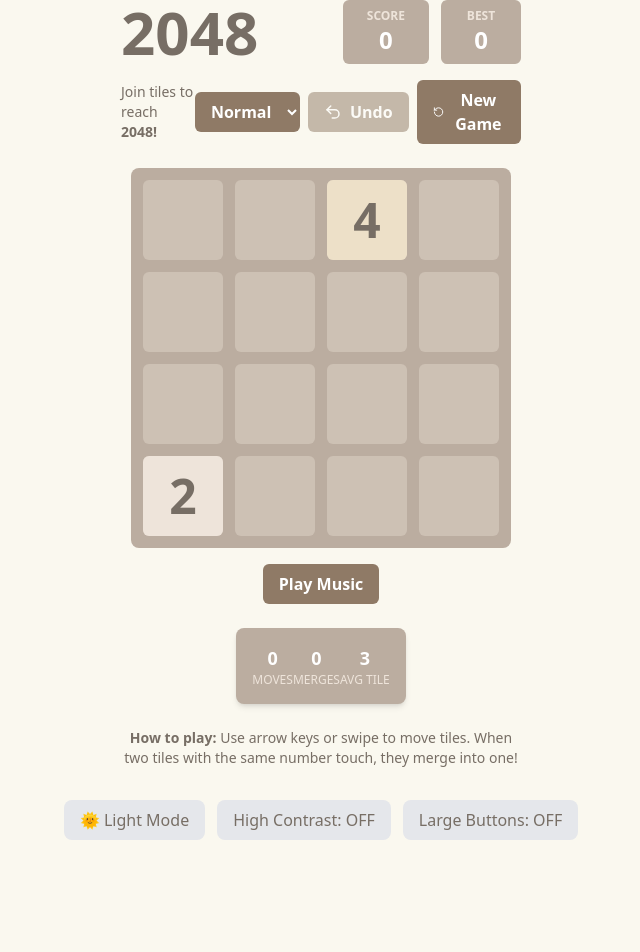
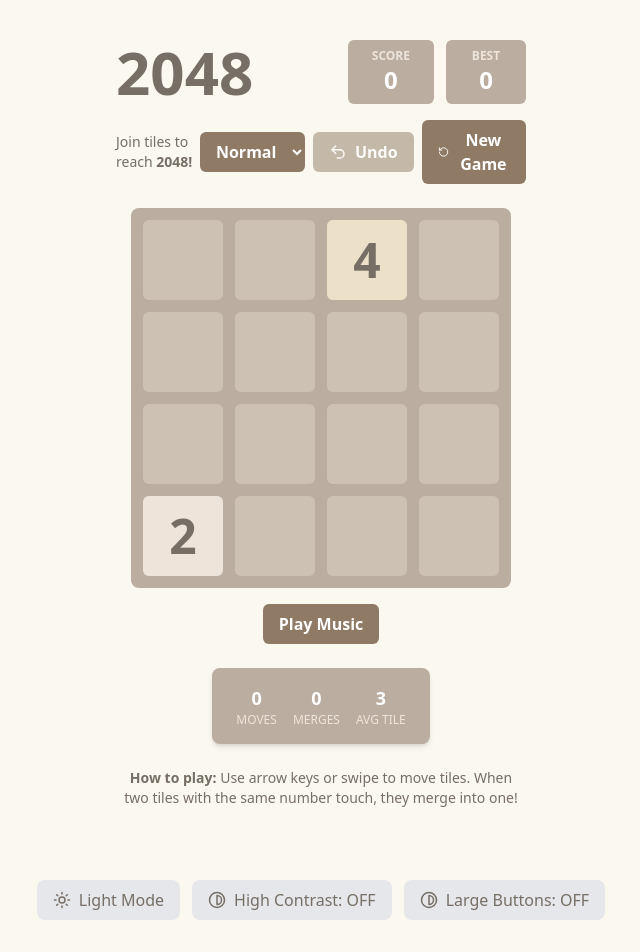
Before and after one commit to vinisha1014/two-zero-four-eight, a React (Vite) app: page / in a window 1280 px wide. Shown: the top 952 px of the page, without its empty margins (319-959 px from the left). Before the commit the page ends 840 px from the top, so only its background shows below. Built offline with nearby package versions, Linux system fonts and the light colour scheme.

Commit message:
Add background music, fix import error, and improve UI design

```diff
--- a/package.json
+++ b/package.json
@@ -18,7 +18,7 @@
   },
   "devDependencies": {
     "@eslint/js": "^9.9.1",
-    "@types/react": "^18.3.5",
+    "@types/react": "^18.3.26",
     "@types/react-dom": "^18.3.0",
     "@vitejs/plugin-react": "^4.3.1",
     "autoprefixer": "^10.4.18",
--- a/src/App.tsx
+++ b/src/App.tsx
@@ -18,7 +18,7 @@
   useGameControls(move);
 
   return (
-    <div className="flex flex-col items-center">
+    <div className="flex flex-col items-center p-10">
       <Header />
       <div className="relative">
         <Grid />
--- a/src/components/Header.tsx
+++ b/src/components/Header.tsx
@@ -28,7 +28,7 @@
   };
 
   return (
-    <div className="w-full max-w-[400px] mb-6">
+    <div className="w-full max-w-[410px] mb-6">
       <div className="flex items-center justify-between mb-4">
         <h1 className="text-6xl font-bold text-[#776e65]">2048</h1>
         <div className="flex gap-3">
@@ -37,8 +37,8 @@
         </div>
       </div>
 
-      <div className="flex items-center justify-between">
-        <p className="text-[#776e65] text-sm">
+      <div className="flex justify-between">
+        <p className="text-[#776e65] text-sm mt-3">
           Join tiles to reach <strong>2048!</strong>
         </p>
         <div className="flex gap-2 items-center">
--- a/src/components/StatsDashboard.tsx
+++ b/src/components/StatsDashboard.tsx
@@ -18,7 +18,7 @@
 }
 
 const Stat = ({ label, value }: StatProps) => (
-  <div className="text-center">
+  <div className="text-center mx-2">
     <div className="text-lg font-bold">{value}</div>
     <div className="text-xs text-[#eee4da] uppercase">{label}</div>
   </div>
--- a/src/components/ThemeSwitcher.tsx
+++ b/src/components/ThemeSwitcher.tsx
@@ -1,5 +1,6 @@
 "use client";
 import { useTheme } from "../context/ThemeController";
+import { Sun, Moon, Contrast } from "lucide-react";
 
 export default function ThemeSwitcher() {
   const {
@@ -13,31 +14,41 @@
 
   return (
     <div
-      className="flex gap-3 mt-6 justify-center items-center"
+      className="flex gap-3 mt-6 justify-center items-center mb-10"
       role="group"
       aria-label="Accessibility and Theme Controls"
     >
       <button
         onClick={toggleTheme}
-        className="px-4 py-2 rounded-lg bg-gray-200 dark:bg-gray-700 focus:outline-none focus:ring-2 focus:ring-blue-500"
+        className="px-4 py-2 rounded-lg bg-gray-200 dark:bg-gray-700 focus:outline-none focus:ring-2 focus:ring-blue-500 flex items-center gap-2"
         aria-pressed={theme === "dark"}
       >
-        {theme === "light" ? "🌞 Light Mode" : "🌙 Dark Mode"}
+        {theme === "light" ? (
+          <>
+            <Sun size={18} /> Light Mode
+          </>
+        ) : (
+          <>
+            <Moon size={18} /> Dark Mode
+          </>
+        )}
       </button>
 
       <button
         onClick={toggleContrast}
-        className="px-4 py-2 rounded-lg bg-gray-200 dark:bg-gray-700 focus:outline-none focus:ring-2 focus:ring-blue-500"
+        className="px-4 py-2 rounded-lg bg-gray-200 dark:bg-gray-700 focus:outline-none focus:ring-2 focus:ring-blue-500 flex items-center gap-2"
         aria-pressed={highContrast}
       >
+        <Contrast size={18} />
         {highContrast ? "High Contrast: ON" : "High Contrast: OFF"}
       </button>
 
       <button
         onClick={toggleLargeButtons}
-        className="px-4 py-2 rounded-lg bg-gray-200 dark:bg-gray-700 focus:outline-none focus:ring-2 focus:ring-blue-500"
+        className="px-4 py-2 rounded-lg bg-gray-200 dark:bg-gray-700 focus:outline-none focus:ring-2 focus:ring-blue-500 flex items-center gap-2"
         aria-pressed={largeButtons}
       >
+        <Contrast size={18} />
         {largeButtons ? "Large Buttons: ON" : "Large Buttons: OFF"}
       </button>
     </div>
```
Also changed, not shown: 2 other files (tests, documents, lock files or other folders).
